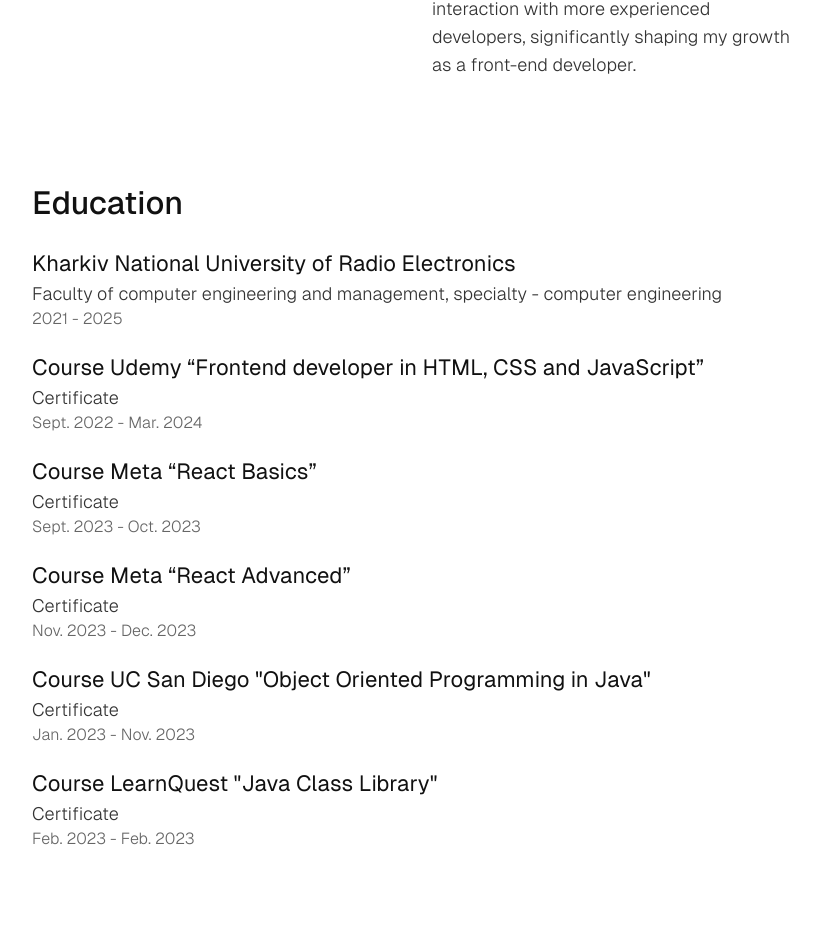
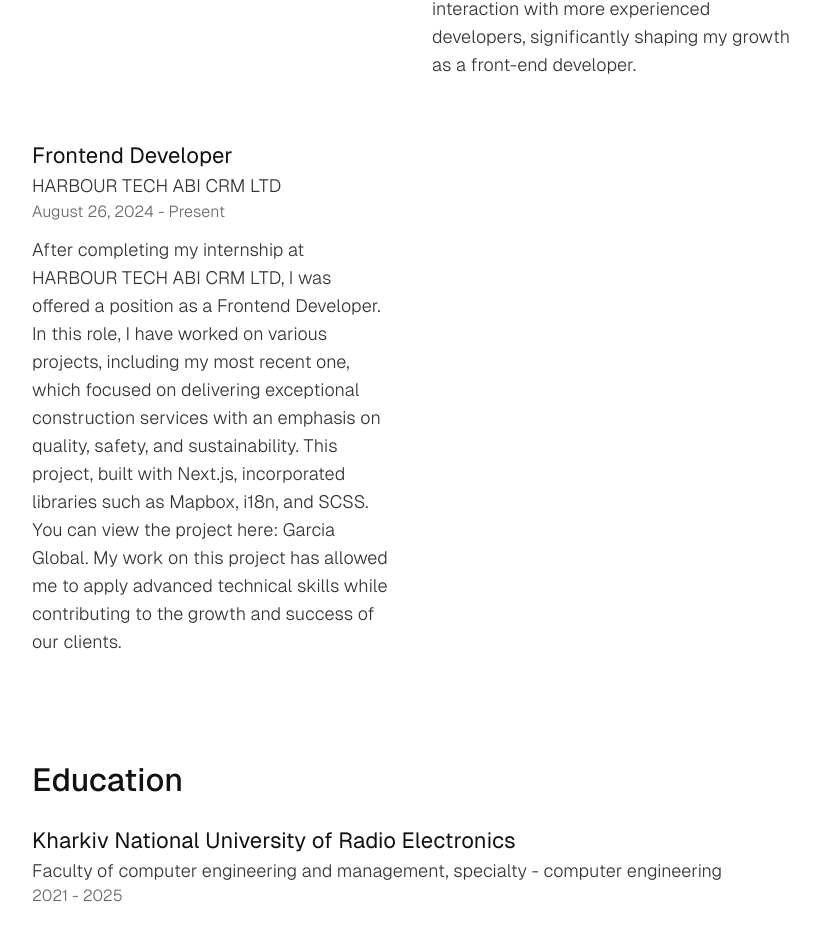
Before and after one commit to mzhigalka/ownWebsite, a React (Create React App) app: page /about in a window 1280 px wide. Shown: the part 2133-3067 px from the top of the page, without its empty margins (228-1048 px from the left). Built offline with nearby package versions, Linux system fonts and the light colour scheme.

Commit message:
added some changes

```diff
--- a/src/assets/constant/workExperiences.ts
+++ b/src/assets/constant/workExperiences.ts
@@ -3,15 +3,16 @@
   {
     id: 1,
     position: "React Developer",
-    company: "Arctic Web",
-    date: 'Feb. 2024 - Present',
-    role: "At Artic Web, I played a key role in developing web applications of varying complexities, leveraging technologies such as React JS, Tailwind CSS, and Redux Toolkit. During this period, I not only honed my technical skills but also significantly improved my soft skills, including communication, problem-solving, and teamwork. Additionally, I solidified my expertise in React JS, confidently applying advanced concepts and best practices in real-world commercial projects."
+    company: "Arctic Web"
   },
   {
     id: 2,
     position: "Intern Frontend Developer",
-    company: "HARBOUR TECH ABI CRM LTD",
-    date: 'Jul. 2024 - Present',
-    role: "At HARBOUR TECH ABI CRM LTD, I contributed to the development of a CRM system tailored for the Spanish market, utilizing JavaScript, HTML, and SCSS, with the front-end seamlessly integrated into WordPress. This project also marked my first experience with the Husky commit system, which proved to be highly beneficial for collaborative work. I developed two key pages, which are showcased in my portfolio. This role provided me with invaluable experience, particularly through mentorship and interaction with more experienced developers, significantly shaping my growth as a front-end developer."
+    company: "HARBOUR TECH ABI CRM LTD"
+  },
+  {
+    id: 3,
+    position: "Frontend Developer",
+    company: "HARBOUR TECH ABI CRM LTD"
   },
 ]
--- a/src/locales/en/translation.json
+++ b/src/locales/en/translation.json
@@ -32,9 +32,11 @@
       "title": "Work Experiences",
       "date1": "February 17, 2024 - Present",
       "date2": "July 13, 2024 - August 19, 2024",
+      "date3": "August 26, 2024 - Present",
       "role": "My Role: {{role}}",
       "role1": "At Artic Web, I played a key role in developing web applications of varying complexities, leveraging technologies such as React JS, Tailwind CSS, and Redux Toolkit. During this period, I not only honed my technical skills but also significantly improved my soft skills, including communication, problem-solving, and teamwork. Additionally, I solidified my expertise in React JS, confidently applying advanced concepts and best practices in real-world commercial projects.",
-      "role2": "At HARBOUR TECH ABI CRM LTD, I contributed to the development of a CRM system tailored for the Spanish market, utilizing JavaScript, HTML, and SCSS, with the front-end seamlessly integrated into WordPress. This project also marked my first experience with the Husky commit system, which proved to be highly beneficial for collaborative work. I developed two key pages, which are showcased in my portfolio. This role provided me with invaluable experience, particularly through mentorship and interaction with more experienced developers, significantly shaping my growth as a front-end developer."
+      "role2": "At HARBOUR TECH ABI CRM LTD, I contributed to the development of a CRM system tailored for the Spanish market, utilizing JavaScript, HTML, and SCSS, with the front-end seamlessly integrated into WordPress. This project also marked my first experience with the Husky commit system, which proved to be highly beneficial for collaborative work. I developed two key pages, which are showcased in my portfolio. This role provided me with invaluable experience, particularly through mentorship and interaction with more experienced developers, significantly shaping my growth as a front-end developer.",
+      "role3": "After completing my internship at HARBOUR TECH ABI CRM LTD, I was offered a position as a Frontend Developer. In this role, I have worked on various projects, including my most recent one, which focused on delivering exceptional construction services with an emphasis on quality, safety, and sustainability. This project, built with Next.js, incorporated libraries such as Mapbox, i18n, and SCSS. You can view the project here: Garcia Global. My work on this project has allowed me to apply advanced technical skills while contributing to the growth and success of our clients."
     },
     "education": {
       "title": "Education",
--- a/src/locales/ua/translation.json
+++ b/src/locales/ua/translation.json
@@ -32,9 +32,11 @@
       "title": "Досвід роботи",
       "date1": "17 лютого 2024 - теперішній час",
       "date2": "13 липня 2024 - 19 серпня 2024",
+      "date3": "26 серпня 2024 - теперішній час",
       "role": "Моя роль: {{role}}",
       "role1": "У Artic Web я відіграв ключову роль у розробці веб-додатків різної складності, використовуючи такі технології, як React JS, Tailwind CSS і Redux Toolkit. Протягом цього періоду я не тільки відточив свої технічні навички, але й значно покращив свої навички Soft-skills, зокрема спілкування, вирішення проблем і командної роботи. Крім того, я зміцнив свій досвід у React JS, упевнено застосовуючи передові концепції та найкращі практики в реальних комерційних проектах.",
-      "role2": "У компанії HARBOUR TECH ABI CRM LTD я брав участь у розробці системи CRM, адаптованої для іспанського ринку, використовуючи JavaScript, HTML і SCSS, а інтерфейс інтегрований у WordPress. Цей проект також ознаменував мій перший досвід роботи з системою фіксації Husky, яка виявилася дуже корисною для спільної роботи. Я розробив дві ключові сторінки, які представлені в моєму портфоліо. Ця роль дала мені безцінний досвід, зокрема завдяки наставництву та взаємодії з більш досвідченими розробниками, що суттєво вплинуло на мій розвиток як фронтенд-розробника."
+      "role2": "У компанії HARBOUR TECH ABI CRM LTD я брав участь у розробці системи CRM, адаптованої для іспанського ринку, використовуючи JavaScript, HTML і SCSS, а інтерфейс інтегрований у WordPress. Цей проект також ознаменував мій перший досвід роботи з системою фіксації Husky, яка виявилася дуже корисною для спільної роботи. Я розробив дві ключові сторінки, які представлені в моєму портфоліо. Ця роль дала мені безцінний досвід, зокрема завдяки наставництву та взаємодії з більш досвідченими розробниками, що суттєво вплинуло на мій розвиток як фронтенд-розробника.",
+      "role3": "Після завершення інтернатури в компанії HARBOUR TECH ABI CRM LTD мене прийняли на позицію Frontend Developer. У цій ролі я працював над різними проєктами, зокрема над останнім, який був зосереджений на наданні високоякісних будівельних послуг з акцентом на якість, безпеку та стійкість. Цей проєкт, побудований з використанням Next.js, включав такі бібліотеки, як Mapbox, i18n та SCSS. Ви можете переглянути проєкт тут: Garcia Global. Моя робота над цим проєктом дозволила мені застосувати передові технічні навички та зробити внесок у розвиток і успіх наших клієнтів."
     },
     "education": {
       "title": "Освіта",
```
